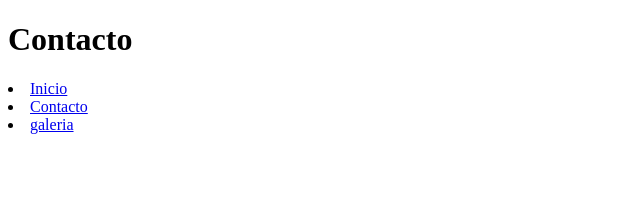
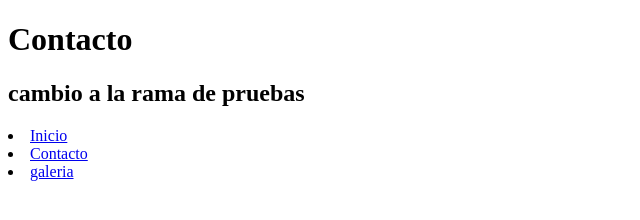
Before and after one commit to 9javier/webDevelopmet, a plain HTML site: page contacto.html in a window 1280 px wide. Shown: the whole page, without its empty margins (0-640 px from the left). Drawn offline with Linux system fonts and the light colour scheme.

Commit message:
cambio en la rama de pruebas

```diff
--- a/contacto.html
+++ b/contacto.html
@@ -5,6 +5,7 @@
 </head>
 <body>
 	<h1>Contacto</h1>
+	<h2>cambio a la rama de pruebas</h2>
 	<div>
 		<li><a href="./index.html">Inicio</a></li>
 		<li><a href="./contacto.html">Contacto</a></li>
```
Also changed, not shown: galeria.html (+1 -0 lines), index.html (+1 -0 lines).
